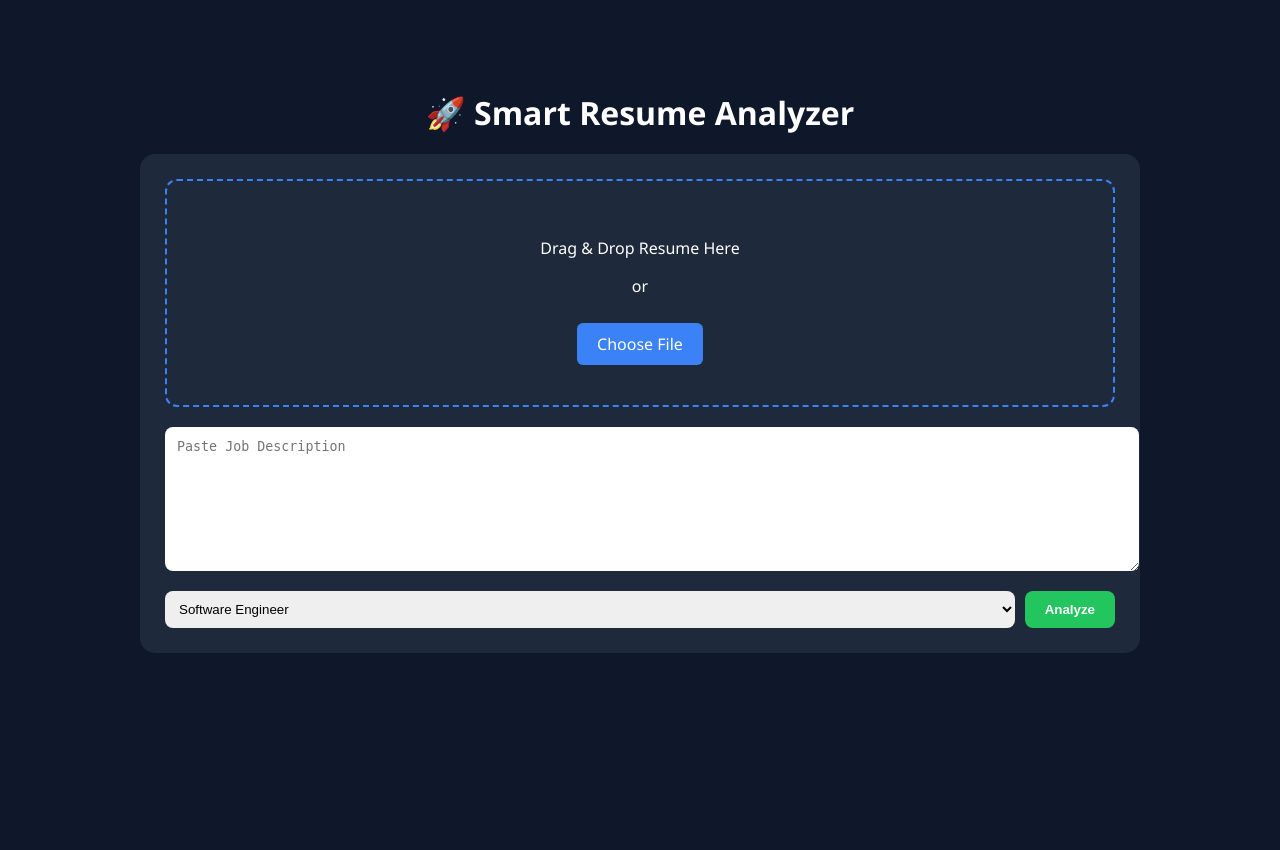
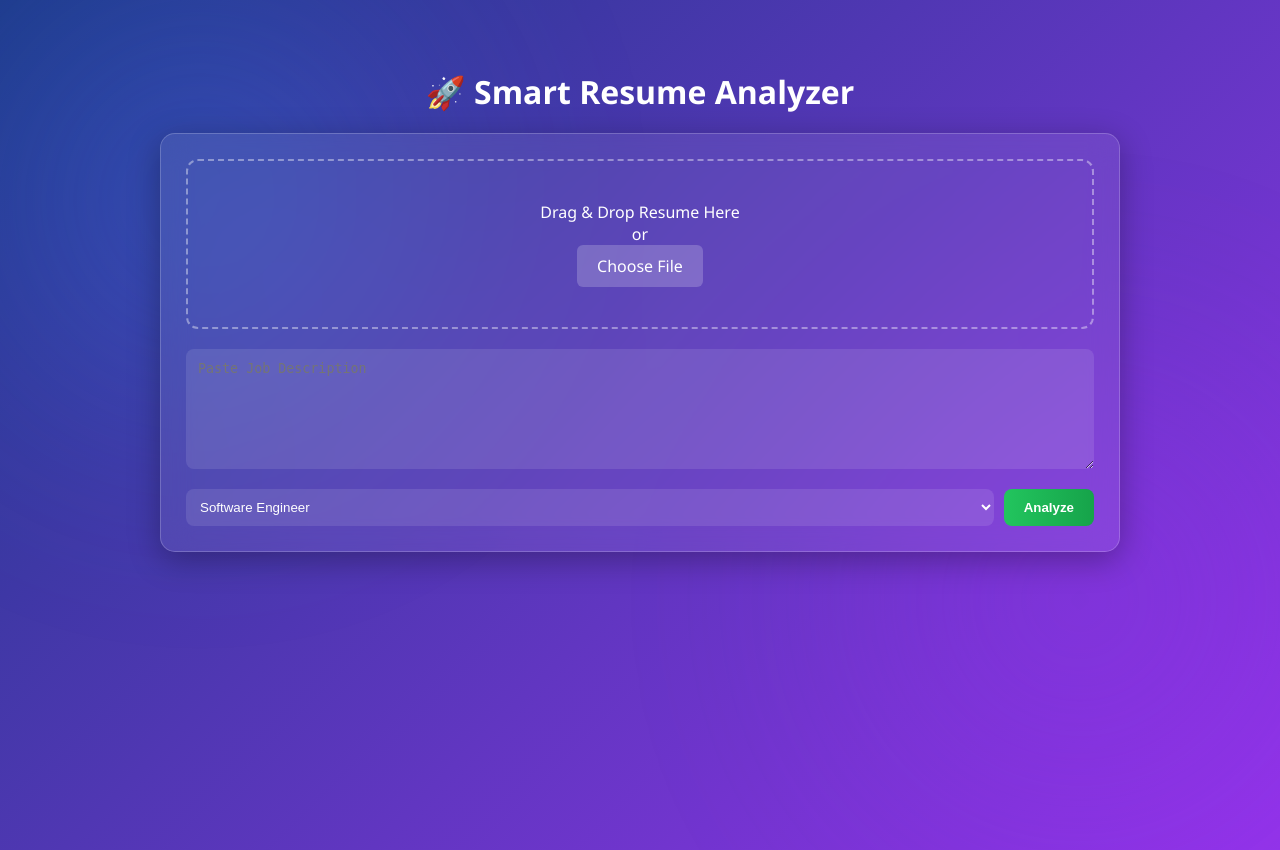
Before and after one commit to harshpawarwork/Smart-Resume-Analyzer, a Flask app: page / in a window 1280 px wide. Before the commit the page ends 653 px from the top, so only its background shows below. Run offline with Flask 3, Linux system fonts and the light colour scheme.

```diff
--- a/static/style.css
+++ b/static/style.css
@@ -1,23 +1,68 @@
-body {
+/* RESET */
+* {
     margin: 0;
-    font-family: 'Segoe UI', sans-serif;
-    background: #0f172a;
-    color: #fff;
+    padding: 0;
+    box-sizing: border-box;
 }
 
-/* Container */
+/* 🔥 BACKGROUND (GLASS BASE) */
+body {
+    font-family: 'Segoe UI', sans-serif;
+    background: linear-gradient(135deg, #1e3a8a, #9333ea);
+    color: #fff;
+    min-height: 100vh;
+}
+
+/* 🔥 SOFT GLOW BACKGROUND */
+body::before {
+    content: "";
+    position: fixed;
+    width: 600px;
+    height: 600px;
+    background: radial-gradient(circle, #3b82f6, transparent 70%);
+    top: -100px;
+    left: -100px;
+    filter: blur(120px);
+    opacity: 0.4;
+    z-index: -1;
+}
+
+body::after {
+    content: "";
+    position: fixed;
+    width: 600px;
+    height: 600px;
+    background: radial-gradient(circle, #9333ea, transparent 70%);
+    bottom: -100px;
+    right: -100px;
+    filter: blur(120px);
+    opacity: 0.4;
+    z-index: -1;
+}
+
+/* CONTAINER */
 .container {
     max-width: 1000px;
     margin: 50px auto;
     padding: 20px;
 }
 
-/* Card */
+/* 🔥 GLASS CARD */
 .card {
-    background: #1e293b;
+    background: rgba(255, 255, 255, 0.08);
+    backdrop-filter: blur(15px);
+    border-radius: 15px;
     padding: 25px;
-    border-radius: 15px;
     margin-bottom: 25px;
+    border: 1px solid rgba(255,255,255,0.2);
+    box-shadow: 0 8px 32px rgba(0,0,0,0.3);
+    transition: 0.3s;
+}
+
+/* Hover */
+.card:hover {
+    transform: translateY(-5px);
+    box-shadow: 0 15px 40px rgba(0,0,0,0.4);
 }
 
 /* Heading */
@@ -26,16 +71,21 @@ h1 {
     margin-bottom: 20px;
 }
 
-/* Drag Area */
+/* DRAG BOX */
 #drop-area {
-    border: 2px dashed #3b82f6;
+    border: 2px dashed rgba(255,255,255,0.4);
     border-radius: 12px;
     padding: 40px;
     text-align: center;
     margin-bottom: 20px;
+    transition: 0.3s;
 }
 
-/* Hide file input */
+#drop-area:hover {
+    background: rgba(255,255,255,0.1);
+}
+
+/* Hide input */
 #fileElem {
     display: none;
 }
@@ -44,13 +94,17 @@ h1 {
 .upload-btn {
     display: inline-block;
     padding: 10px 20px;
-    background: #3b82f6;
+    background: rgba(255,255,255,0.2);
     border-radius: 6px;
     cursor: pointer;
-    margin-top: 10px;
+    transition: 0.3s;
 }
 
-/* Inputs */
+.upload-btn:hover {
+    background: rgba(255,255,255,0.3);
+}
+
+/* TEXTAREA */
 textarea {
     width: 100%;
     height: 120px;
@@ -58,9 +112,11 @@ textarea {
     border-radius: 8px;
     border: none;
     margin-bottom: 15px;
+    background: rgba(255,255,255,0.1);
+    color: white;
 }
 
-/* Row for select + button */
+/* SELECT */
 .form-row {
     display: flex;
     gap: 10px;
@@ -71,33 +127,41 @@ select {
     padding: 10px;
     border-radius: 8px;
     border: none;
+    background: rgba(255,255,255,0.1);
+    color: white;
 }
 
+/* BUTTON */
 button {
     padding: 10px 20px;
     border-radius: 8px;
     border: none;
-    background: #22c55e;
+    background: linear-gradient(90deg, #22c55e, #16a34a);
     color: white;
     font-weight: bold;
     cursor: pointer;
+    transition: 0.3s;
 }
 
-/* Grid layout */
+button:hover {
+    transform: scale(1.05);
+}
+
+/* GRID */
 .grid {
     display: grid;
     grid-template-columns: 1fr 1fr;
     gap: 20px;
 }
 
-/* Score */
+/* SCORE */
 .score {
-    font-size: 2rem;
+    font-size: 2.2rem;
     text-align: center;
     color: #22c55e;
 }
 
-/* Chips */
+/* CHIPS */
 .chips {
     display: flex;
     flex-wrap: wrap;
@@ -105,11 +169,20 @@ button {
 }
 
 .chip {
-    background: #334155;
+    background: rgba(255,255,255,0.15);
     padding: 6px 12px;
     border-radius: 20px;
 }
 
 .chip.red {
-    background: #ef4444;
+    background: rgba(239,68,68,0.7);
 }
+
+/* LIST */
+ul {
+    padding-left: 20px;
+}
+
+li {
+    margin: 5px 0;
+}
```
